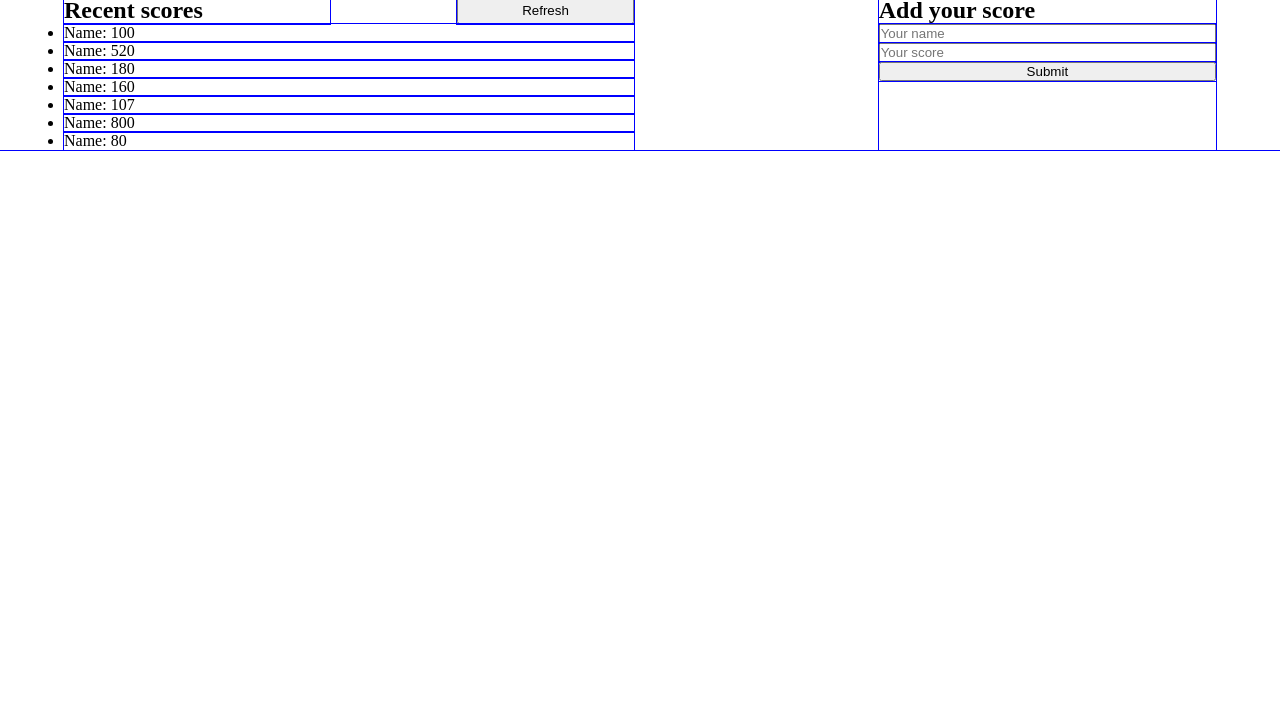
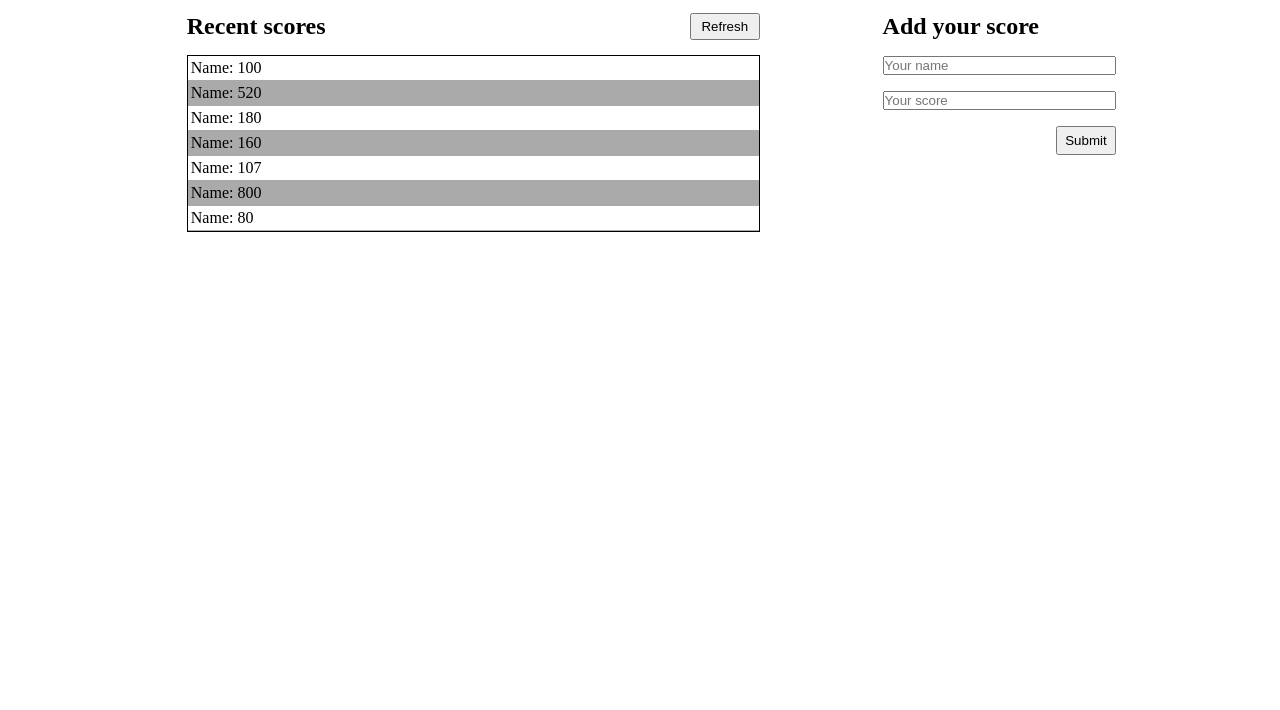
Before and after one commit to AckonSamuel/Leaderboard, a website built with webpack: page src/index.html in a window 1280 px wide. Shown: the part 90-800 px from the top of the page. Built offline with nearby package versions, Linux system fonts and the light colour scheme.

Commit message:
Modify styles

```diff
--- a/src/index.js
+++ b/src/index.js
@@ -1 +1,9 @@
 import './style.css';
+
+const li = document.querySelectorAll('li');
+const liArr =  Array.from(li);
+
+for(let i = 0; i < liArr.length; i++) {
+  if(i % 2 !== 0)
+ { liArr[i].style.background = '#aaa';}
+}
--- a/src/style.css
+++ b/src/style.css
@@ -2,7 +2,6 @@
   margin: 0;
   padding: 0;
   box-sizing: border-box;
-  outline: 0.5px solid blue;
 }
 
 
@@ -20,7 +19,7 @@ h1 {
   grid-area: lead;
   font-style: bold;
   font-size: 2.5em;
-  margin: 0.5em;
+  margin: 0.7em;
 }
 
 .display-scores {
@@ -29,6 +28,7 @@ h1 {
   width: 70%;
   grid-template-areas: 'recent recent refresh'
   'list list list';
+  margin: auto;
 }
 
 .score-titles {
@@ -42,15 +42,39 @@ h1 {
 .contain-scores {
   grid-area: list;
   width: 100%;
+  list-style: none;
+  border: 1px solid black;
+  margin-top: 15px;
+}
+
+.contain-scores li {
+  padding: 3px;
+  border-bottom: 1px solid #aaa;
 }
 
 .add-score {
   grid-area: input;
   display: flex;
   flex-direction: column;
+  width: 70%;
+  margin-right: auto;
+  margin-right: auto;
+  gap: 1em;
 }
 
 form {
   display: flex;
   flex-direction: column;
+  gap: 1em;
 }
+
+.submit {
+  width: 60px;
+  padding: 5px;
+  align-self: flex-end;
+}
+
+.refresh {
+  width: 70px;
+  margin-left: auto;
+}
```
Also changed, not shown: dist/bundle.js, dist/index.html.
